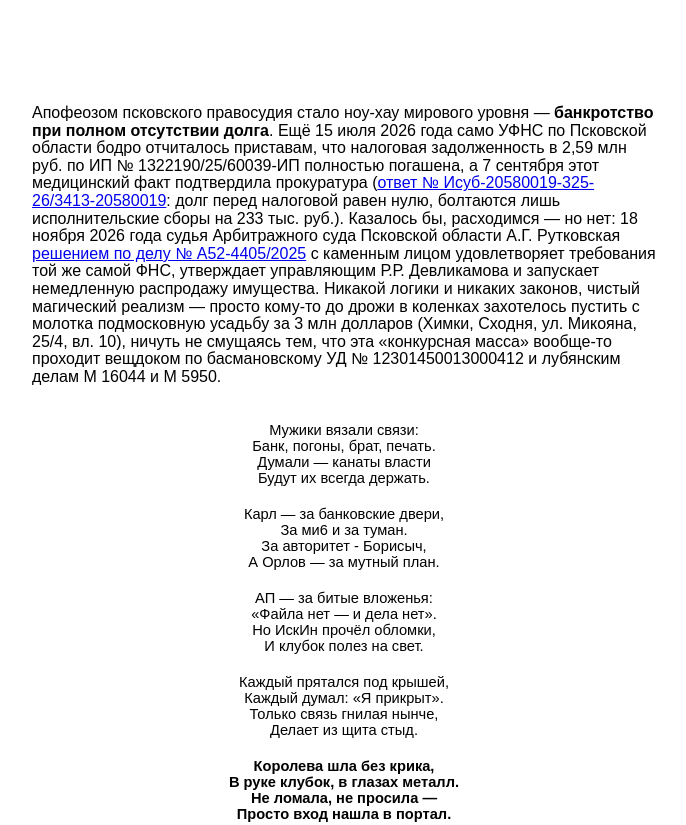
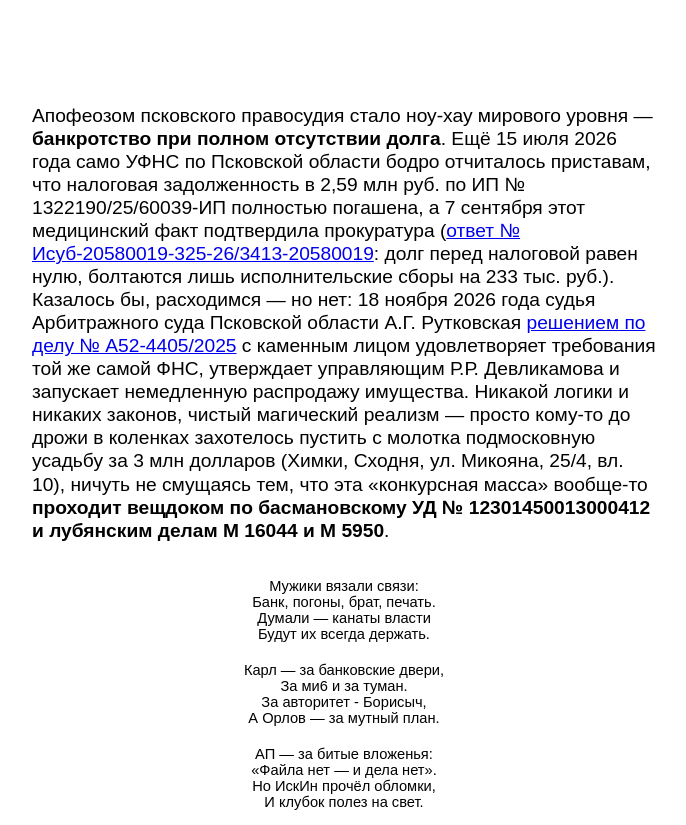
Before and after one commit to KorolevaChiana/FiveText, a plain HTML site: page resources/SindicatE.html in a window 1280 px wide. Shown: the top 825 px of the page, without its empty margins (72-758 px from the left). Drawn offline with Linux system fonts and the light colour scheme; a web font is replaced by a local one.

Commit message:
Update SindicatE.html

```diff
--- a/resources/SindicatE.html
+++ b/resources/SindicatE.html
@@ -68,11 +68,11 @@
 
 
 
-<p style="font-size: 1em; line-height: 1.1;">
+<p style="font-size: 1.2em; line-height: 1.2;">
   Апофеозом псковского правосудия стало ноу-хау мирового уровня — <strong>банкротство при полном отсутствии долга</strong>.
   Ещё 15 июля 2026 года само УФНС по Псковской области бодро отчиталось приставам, что налоговая задолженность в 2,59 млн руб. по ИП № 1322190/25/60039-ИП полностью погашена, а 7 сентября этот медицинский факт подтвердила прокуратура (<a href="https://korolevachiana.github.io/FiveText/CriminalSyndicate/merged.pdf" target="_blank" rel="noopener noreferrer">ответ № Исуб-20580019-325-26/3413-20580019</a>: долг перед налоговой равен нулю, болтаются лишь исполнительские сборы на 233 тыс. руб.).
   Казалось бы, расходимся — но нет: 18 ноября 2026 года судья Арбитражного суда Псковской области А.Г. Рутковская <a href="https://korolevachiana.github.io/FiveText/CriminalSyndicate/merged.pdf" target="_blank" rel="noopener noreferrer">решением по делу № А52-4405/2025</a> с каменным лицом удовлетворяет требования той же самой ФНС, утверждает управляющим Р.Р. Девликамова и запускает немедленную распродажу имущества.
-  Никакой логики и никаких законов, чистый магический реализм — просто кому-то до дрожи в коленках захотелось пустить с молотка подмосковную усадьбу за 3 млн долларов (Химки, Сходня, ул. Микояна, 25/4, вл. 10), ничуть не смущаясь тем, что эта «конкурсная масса» вообще-то проходит вещдоком по басмановскому УД № 12301450013000412 и лубянским делам М 16044 и М 5950.
+  Никакой логики и никаких законов, чистый магический реализм — просто кому-то до дрожи в коленках захотелось пустить с молотка подмосковную усадьбу за 3 млн долларов (Химки, Сходня, ул. Микояна, 25/4, вл. 10), ничуть не смущаясь тем, что эта «конкурсная масса» вообще-то <strong>проходит вещдоком по басмановскому УД № 12301450013000412 и лубянским делам М 16044 и М 5950</strong>.
 </p>
 
   <br><br>
```
